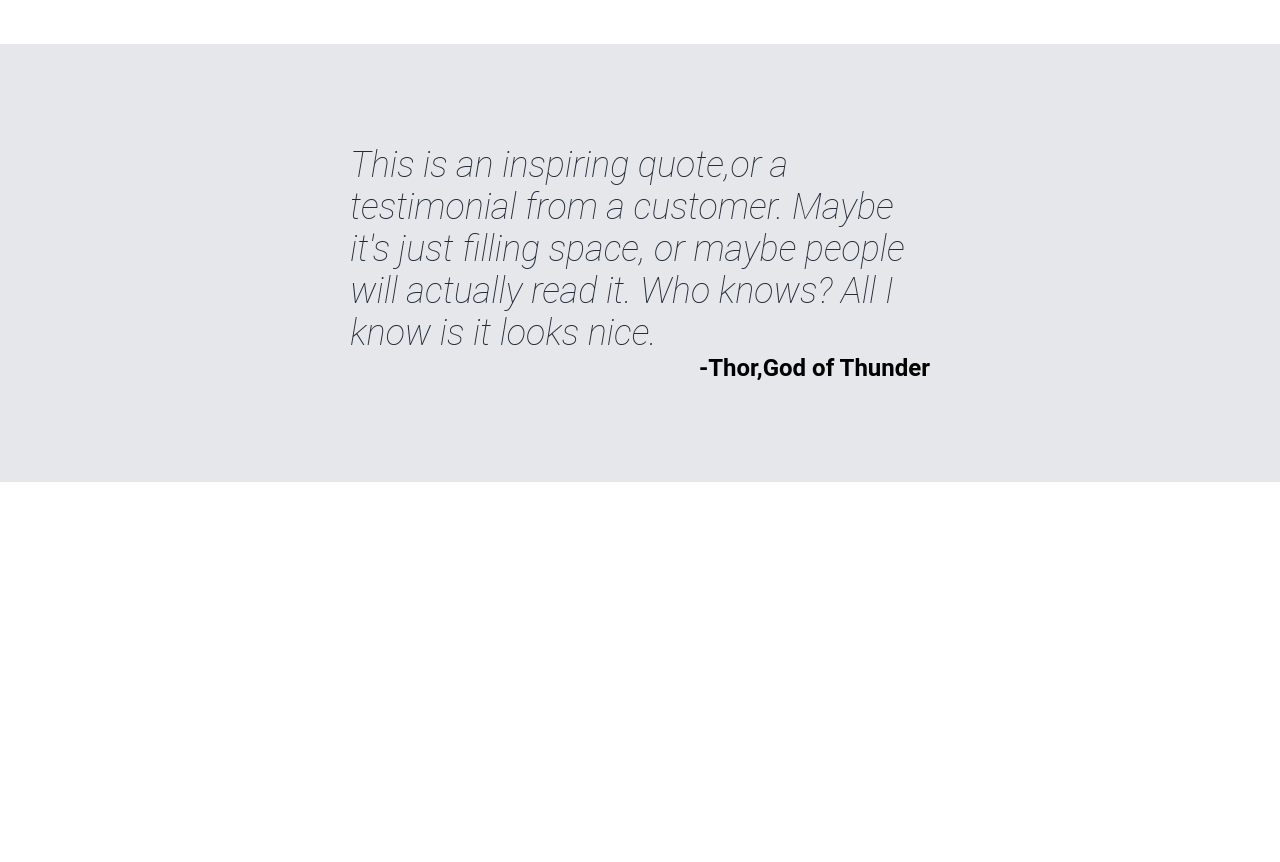
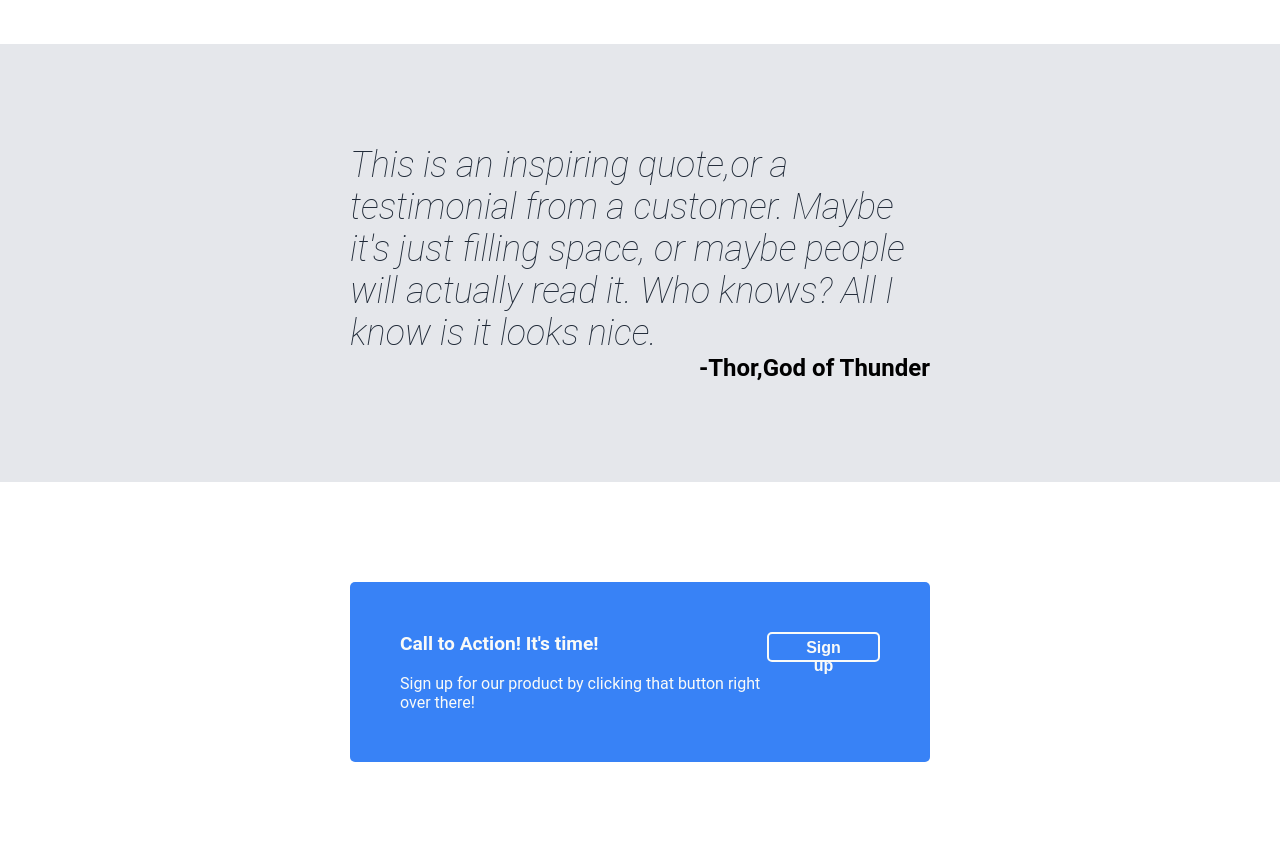
Before and after one commit to Anmol1l/landing-page, a plain HTML site: page index.html in a window 1280 px wide. Shown: the part 806-1668 px from the top of the page. Before the commit the page ends 1288 px from the top, so only its background shows below. Drawn offline with Linux system fonts and the light colour scheme.

Commit message:
Create a Sign up area

```diff
--- a/css/styles.css
+++ b/css/styles.css
@@ -120,3 +120,39 @@ h1 {
     font-weight: bolder;
     font-size: 24px;
 }
+
+.signup-field {
+    padding: 100px 350px
+}
+
+.signup-area {
+    display: flex;
+    justify-content: space-around;
+    padding: 50px;
+    background-color: #3882F6;
+    border-radius: 5px;
+    color: #F9FAF8;
+}
+
+.signup-text {
+    display: flex;
+    flex-direction: column;
+}
+
+
+.signup-area button {
+    border-color: #F9FAF8;
+    border-style: solid;
+    border-radius: 5px;
+    background-color: #3882F6;
+    color: #F9FAF8;
+    padding: 5px 30px;
+    font-weight: bolder;
+    font-size: medium;
+    height: 30px;
+}
+
+.bold {
+    font-size: larger;
+    font-weight: bold;
+}
--- a/index.html
+++ b/index.html
@@ -54,5 +54,15 @@
         <div class="quote">This is an inspiring quote,or a testimonial from a customer. Maybe it's just filling space, or maybe people will actually read it. Who knows? All I know is it looks nice. </div>
         <div class="quote-author">-Thor,God of Thunder</div>
     </div>
+    <div class="signup-field">
+        <div class="signup-area">
+            <div class="signup-text">
+                <div class="bold">Call to Action! It's time!</div>
+                <br>
+                <div>Sign up for our product by clicking that button right over there!</div>
+            </div>
+            <button>Sign up</button>
+        </div>
+    </div>
 </body>
 </html>
```
